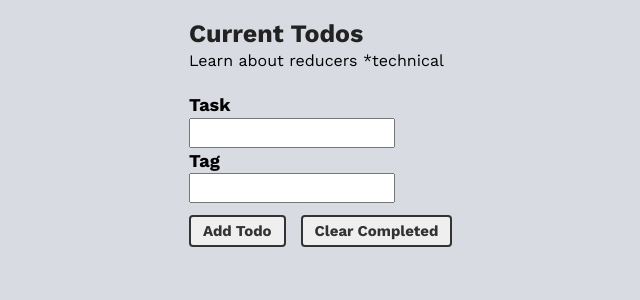
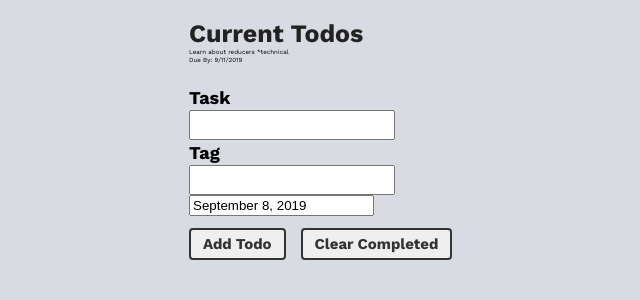
Before and after one commit to stlachman/todo-app, a React (Create React App) app: page / in a window 1280 px wide. Shown: the top 300 px of the page, without its empty margins (201-841 px from the left). Built offline with nearby package versions, Linux system fonts and the light colour scheme.

Commit message:
Added due by property and date picker.

```diff
--- a/package.json
+++ b/package.json
@@ -4,6 +4,7 @@
   "private": true,
   "dependencies": {
     "react": "^16.9.0",
+    "react-datepicker": "^2.9.6",
     "react-dom": "^16.9.0",
     "react-scripts": "3.1.1",
     "styled-components": "^4.3.2"
--- a/src/components/Todo.js
+++ b/src/components/Todo.js
@@ -6,16 +6,21 @@ const CompletedText = styled.span`
 `;
 
 const Todo = ({ todo, toggleComplete }) => {
+  console.log(todo.dueBy);
   return (
-    <li onClick={() => toggleComplete(todo.id)}>
-      {todo.item} *{todo.tag}
+    <div onClick={() => toggleComplete(todo.id)}>
+      <p>
+        {todo.item} *{todo.tag}
+      </p>
+      <p>Due By: {todo.dueBy.toLocaleDateString()}</p>
+
       {""}
       {todo.completed ? (
         <CompletedText>
           {`Completed ${new Date().toLocaleDateString()}`}
         </CompletedText>
       ) : null}
-    </li>
+    </div>
   );
 };
 
--- a/src/components/TodoForm.js
+++ b/src/components/TodoForm.js
@@ -1,4 +1,7 @@
 import React, { useState } from "react";
+import DatePicker from "react-datepicker";
+import "react-datepicker/dist/react-datepicker.css";
+
 import styled from "styled-components";
 
 const Container = styled.div`
@@ -51,6 +54,7 @@ const Button = styled.button`
 
 const TodoForm = ({ addTodo, clearCompleted }) => {
   const [todo, setTodo] = useState({ task: "", tag: "" });
+  const [startDate, setStartDate] = useState(new Date());
 
   const handleChange = e => {
     setTodo({
@@ -61,7 +65,9 @@ const TodoForm = ({ addTodo, clearCompleted }) => {
 
   const handleSubmit = e => {
     e.preventDefault();
-    addTodo(todo);
+
+    const newTodo = { ...todo, dueDate: startDate };
+    addTodo(newTodo);
     setTodo({ task: "", tag: "" });
   };
 
@@ -82,6 +88,14 @@ const TodoForm = ({ addTodo, clearCompleted }) => {
           value={todo.tag}
           onChange={handleChange}
         />
+        <div>
+          <DatePicker
+            selected={startDate}
+            timeCaption="time"
+            dateFormat="MMMM d, yyyy"
+            onChange={date => setStartDate(date)}
+          />
+        </div>
         <ButtonContainer>
           <Button type="submit">Add Todo</Button>
           <Button onClick={e => clearCompleted(e)}>Clear Completed</Button>
--- a/src/components/TodoList.js
+++ b/src/components/TodoList.js
@@ -8,6 +8,7 @@ const TodoList = () => {
   const [state, dispatch] = useReducer(reducer, initialState);
 
   const addTodo = item => {
+    console.log(item);
     dispatch({
       type: ADD,
       payload: {
@@ -31,11 +32,11 @@ const TodoList = () => {
   return (
     <div>
       <h2>Current Todos</h2>
-      <ul>
+      <div>
         {state.map(todo => (
           <Todo key={todo.id} todo={todo} toggleComplete={toggleComplete} />
         ))}
-      </ul>
+      </div>
       <TodoForm clearCompleted={clearCompleted} addTodo={addTodo} />
     </div>
   );
--- a/src/reducers/index.js
+++ b/src/reducers/index.js
@@ -2,6 +2,7 @@ export const initialState = [
   {
     item: "Learn about reducers",
     completed: false,
+    dueBy: new Date("September 11, 2019"),
     tag: "technical",
     id: 3892987589
   }
```
Also changed, not shown: 1 other file (tests, documents, lock files or other folders).
